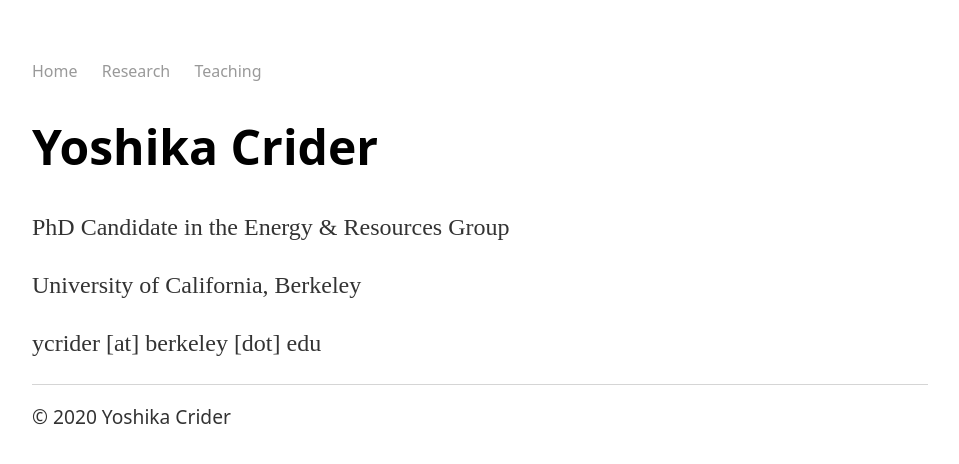
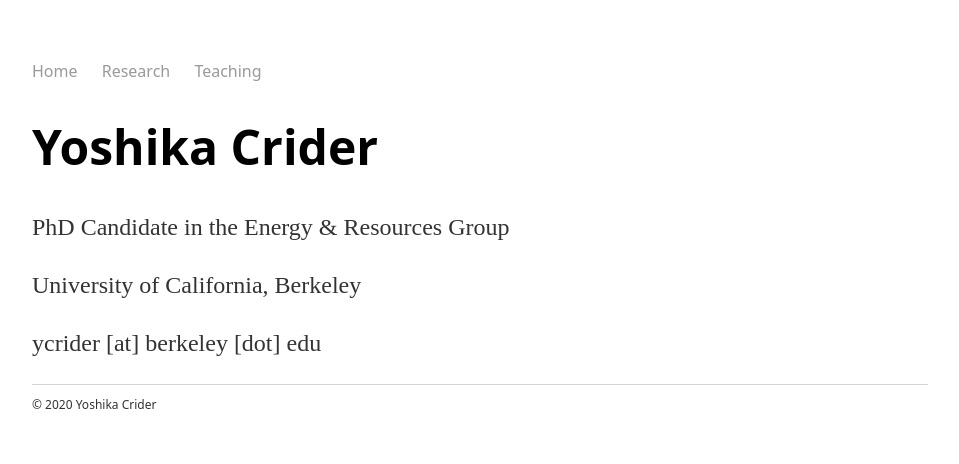
Before and after one commit to YoshikaCrider/YoshikaCrider.github.io, a Jekyll site: the page built from index.html, in a window 1280 px wide. Shown: the top 464 px of the page, without its empty margins (160-1119 px from the left). Built offline with Jekyll 4.4.1, drawn with Linux system fonts in a browser that asks for light colours.

Commit message:
Update main.css

```diff
--- a/css/main.css
+++ b/css/main.css
@@ -30,8 +30,8 @@
 }
 footer {
     border-top: 1px solid #d5d5d5;
-    font-size: .8em;
-    font-weight: lighter;
+    font-size: .5em;
+    font-weight: 200;
 }
 
 ul.posts {
```
